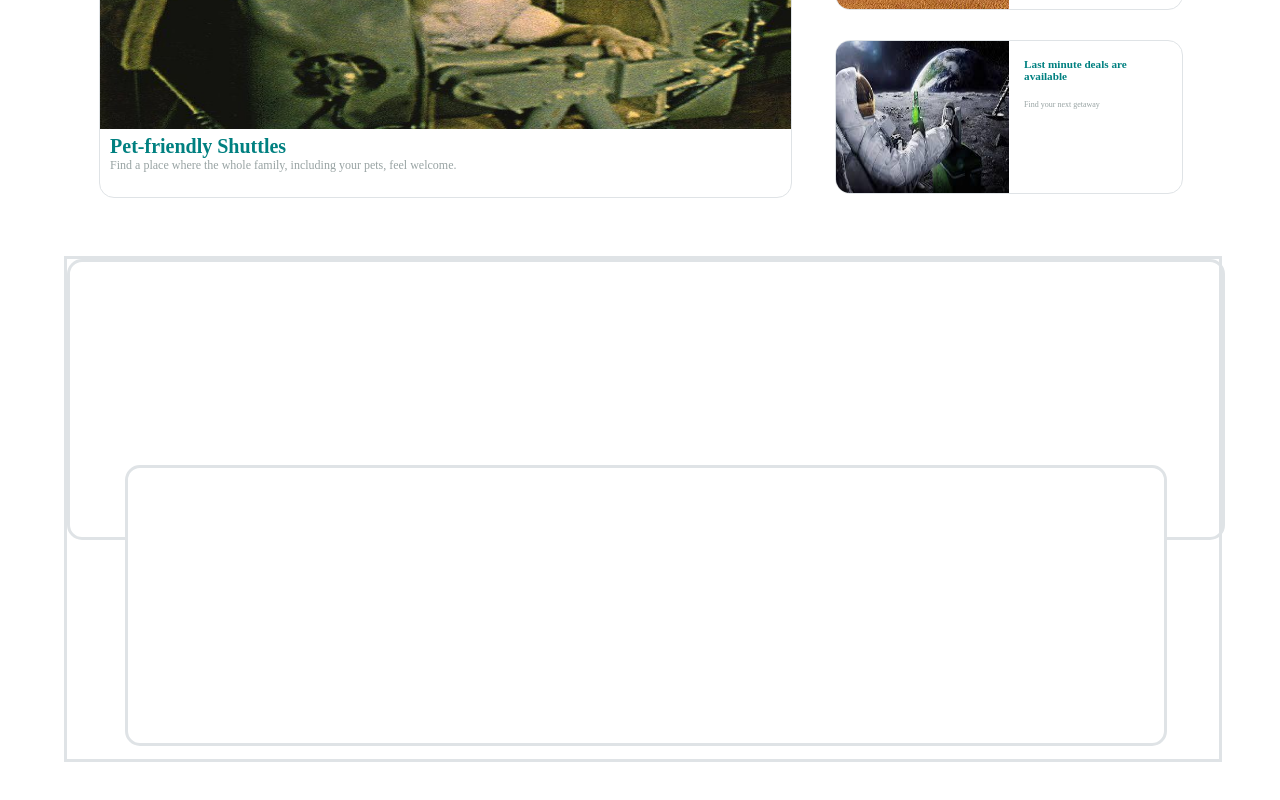
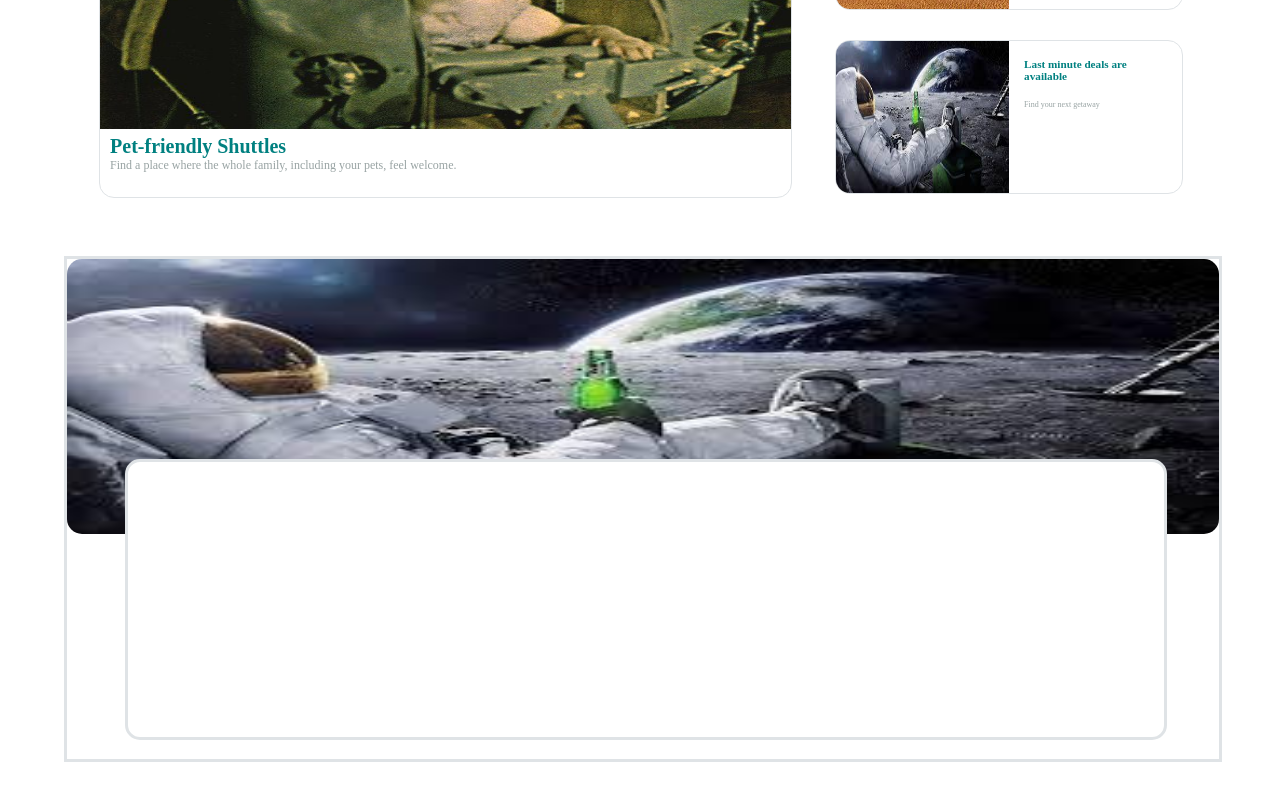
Before and after one commit to MikeTheFyke/Xpedia, a Vue app: page / in a window 1280 px wide. Shown: the part 1214-2014 px from the top of the page. Built offline with nearby package versions, Linux system fonts and the light colour scheme; a web font is replaced by a local one.

Commit message:
Added switch routine background image

```diff
--- a/src/components/SwitchRoutine.vue
+++ b/src/components/SwitchRoutine.vue
@@ -1,7 +1,7 @@
 <template>
     <div id="Routine-Container">
         <div id="Routine-Top">
-
+            <img src="../images/AstronautsOnMoon.jpg" id="SwitchRoutine-Image">
         </div>
         <div id="Routine-Bottom">
 
@@ -33,9 +33,12 @@ export default {
     width: 100%;
     height: 55%;
     border-radius: 15px;
-    border-color: #dfe3e6;
-    border-style: solid;
     overflow: hidden;
+}
+
+#SwitchRoutine-Image{
+    width: 100%;
+    height: 100%;
 }
 
 #Routine-Bottom{
```
